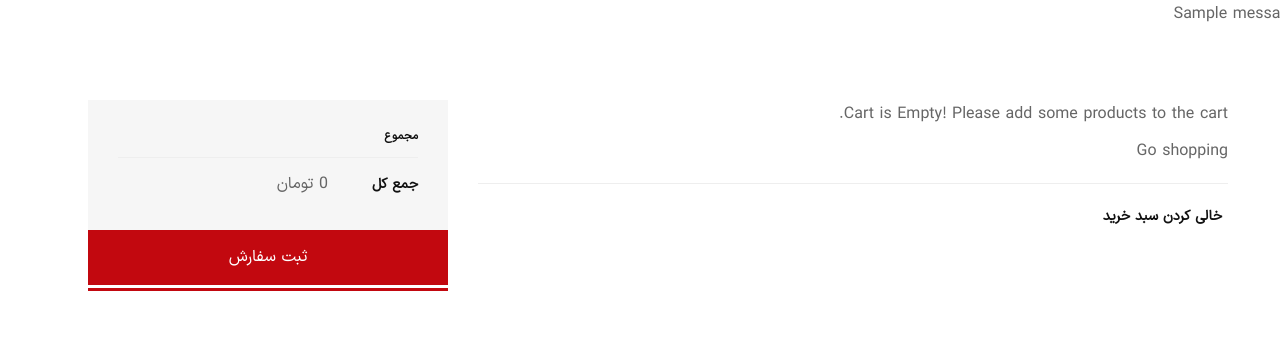
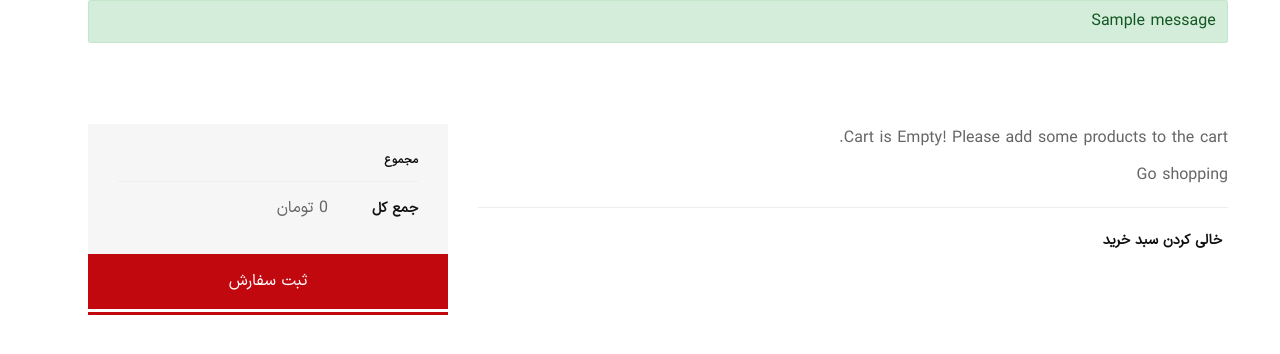
Before and after one commit to Zohreh-nm/online_shop1, a Django app: page /cart/ in a window 1280 px wide. Shown: the part 103-457 px from the top of the page. Run offline with Django 5.2, Linux system fonts and the light colour scheme; tables that the repository leaves empty hold one stand-in row (values such as "Sample post"); one stand-in notice (Sample message) is shown; parts of the project's set-up code (start-up, migrations or seed data) failed here and were passed over; some libraries are stand-ins or nearby versions; some web fonts are replaced.

Commit message:
add locale and messages to cart

```diff
--- a/cart/cart.py
+++ b/cart/cart.py
@@ -1,3 +1,6 @@
+from django.contrib import messages
+from django.utils.translation import gettext as _
+
 from products.models import Product
 
 
@@ -23,6 +26,8 @@
         else:
             self.cart[product_id]['quantity'] += quantity
 
+        messages.success(self.request, _('Product was added to cart successfully!'))
+
         self.save()
 
     def remove(self, product):
@@ -33,6 +38,7 @@
 
         if product_id in self.cart:
             del self.cart[product_id]
+            messages.success(self.request, _('Product was removed from the cart successfully!'))
             self.save()
 
     def save(self):
--- a/cart/views.py
+++ b/cart/views.py
@@ -1,4 +1,5 @@
 from django.shortcuts import render, get_object_or_404, redirect
+from django.views.decorators.http import require_POST
 
 from products.models import Product
 from .cart import Cart
@@ -20,6 +21,7 @@
     })
 
 
+@require_POST
 def add_to_cart_view(request, product_id):
     cart = Cart(request)
 
--- a/products/views.py
+++ b/products/views.py
@@ -2,6 +2,7 @@
 from django.views import generic
 from django.shortcuts import get_object_or_404
 from django.http import HttpResponse
+from django.utils.translation import gettext as _
 from django.contrib import messages
 
 from .models import Product, Comment
@@ -38,4 +39,7 @@
         product_id = int(self.kwargs['product_id'])
         product = get_object_or_404(Product, id=product_id)
         obj.product = product
+
+        messages.success(self.request, _('Comment was created successfully!'))
+
         return super().form_valid(form)
--- a/templates/_base.html
+++ b/templates/_base.html
@@ -124,11 +124,11 @@
 <!-- Header End -->
 
 {% if messages %}
-<ul class="messages">
-    {% for message in messages %}
-        <li{% if message.tags %} class="{{ message.tags }}"{% endif %}>{{ message }}</li>
-    {% endfor %}
-</ul>
+    <div class="container">
+        {% for message in messages %}
+            <div class="alert alert-{{ message.tags }}">{{ message }}</div>
+        {% endfor %}
+    </div>
 {% endif %}
 
 {% block content %}
```
Also changed, not shown: cart/locale/fa/LC_MESSAGES/django.po (added), products/locale/fa/LC_MESSAGES/django.po, 2 other files.
